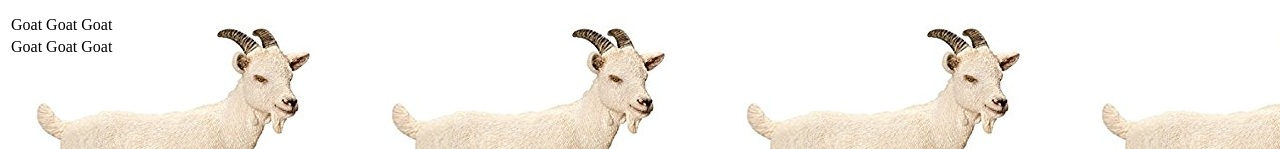
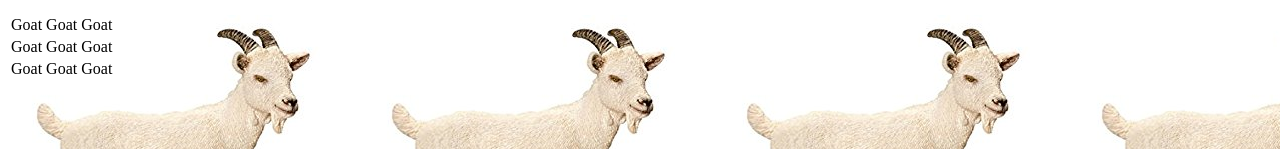
Before and after one commit to comenitz/comenitz.github.io, a plain HTML site: page index.html in a window 1280 px wide. Shown: the part 595-744 px from the top of the page. Drawn offline with Linux system fonts and the light colour scheme.

Commit message:
even more goats

```diff
--- a/index.html
+++ b/index.html
@@ -28,6 +28,11 @@
                 <td>Goat</td>
                 <td>Goat</td>
             </tr>
+            <tr>
+                <td>Goat</td>
+                <td>Goat</td>
+                <td>Goat</td>
+            </tr>
         </table>
     </body>
 </html>
```
